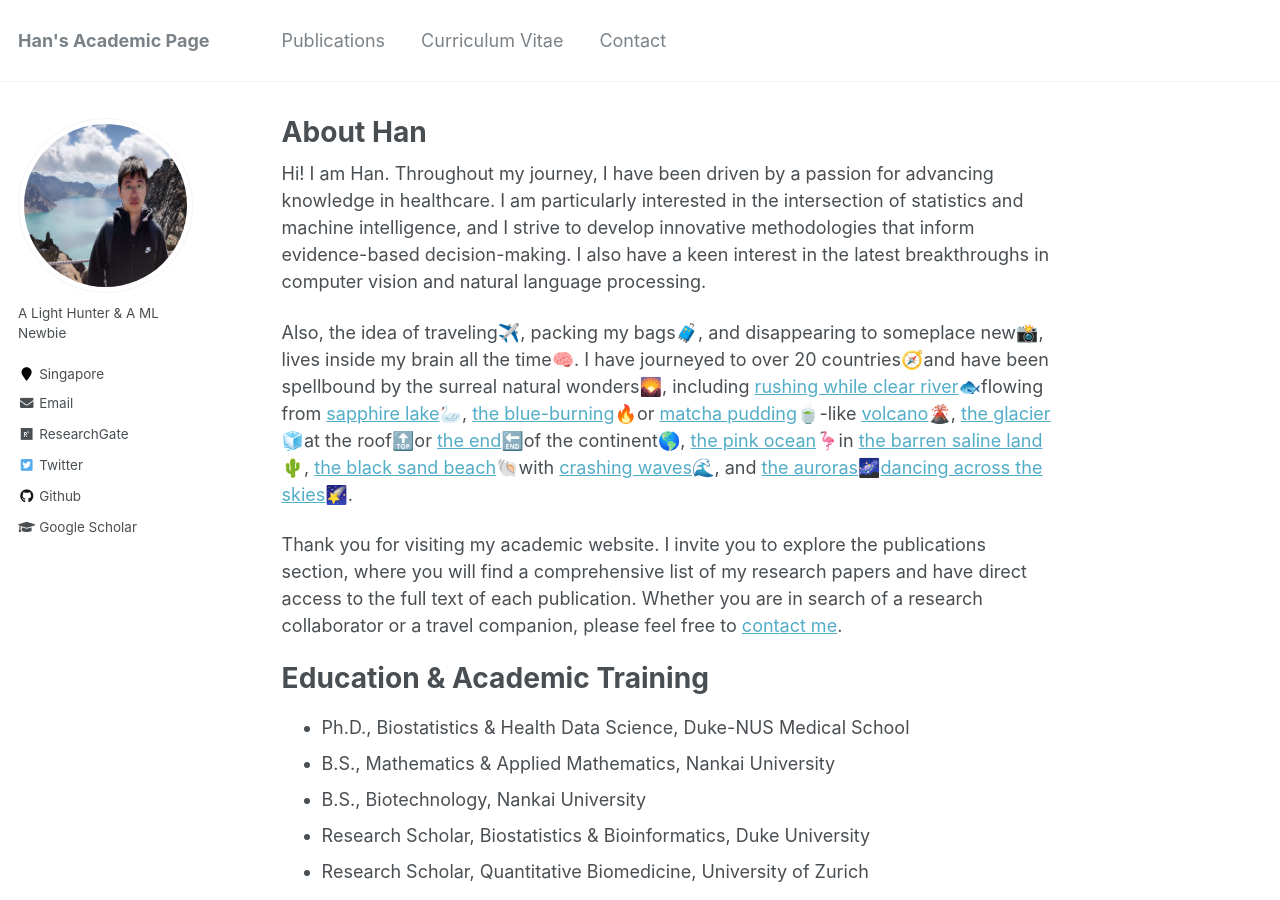
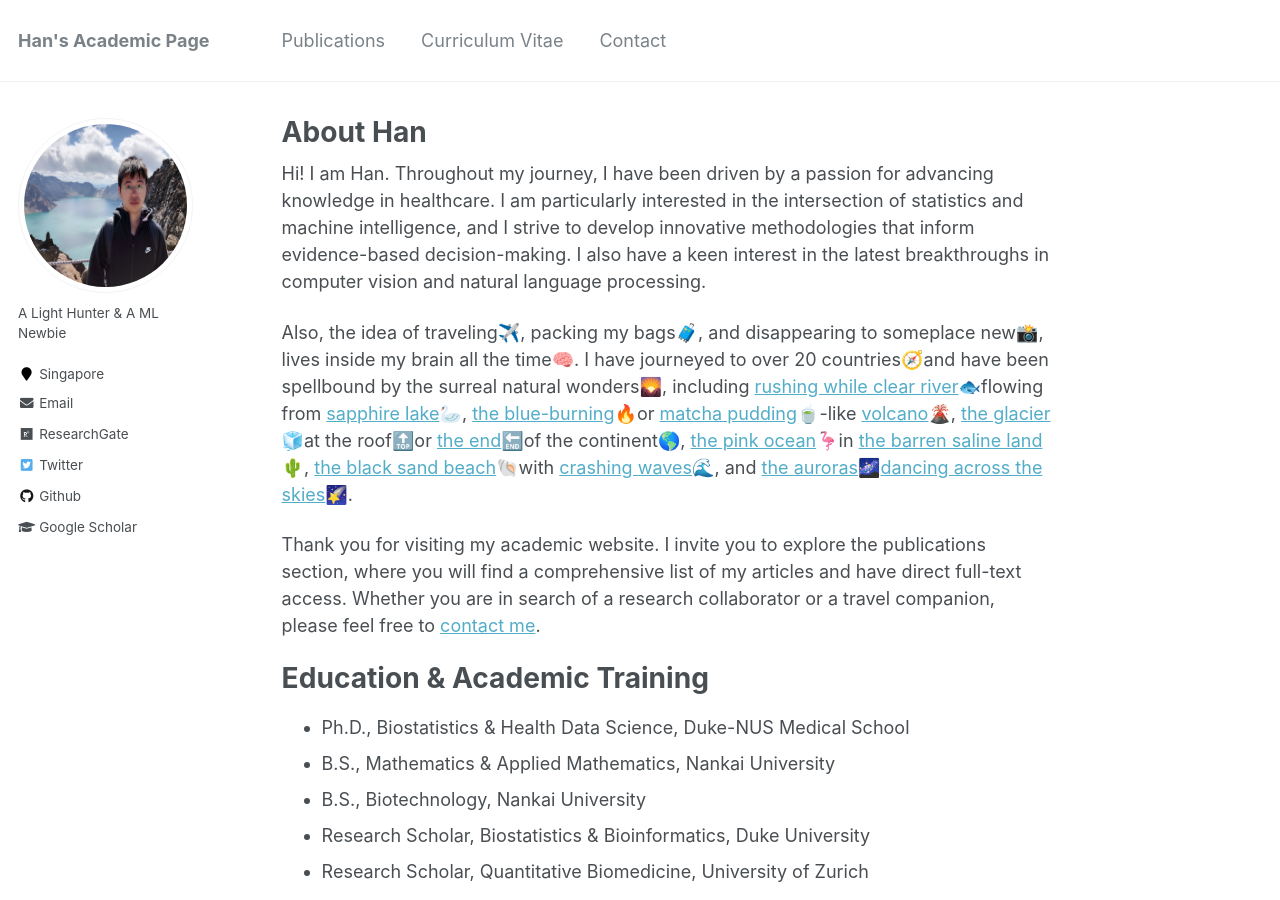
Before and after one commit to Han-Yuan-Med/Han-Yuan-Med.github.io, a Jekyll site: the page built from _pages/about.md, in a window 1280 px wide and 900 px high. Built offline with Jekyll 4.4.1, drawn with Linux system fonts in a browser that asks for light colours.

Commit message:
Update about.md

```diff
--- a/_pages/about.md
+++ b/_pages/about.md
@@ -11,7 +11,7 @@ Hi! I am Han. Throughout my journey, I have been driven by a passion for advanci
 
 Also, the idea of traveling✈️, packing my bags🧳, and disappearing to someplace new📸, lives inside my brain all the time🧠. I have journeyed to over 20 countries🧭and have been spellbound by the surreal natural wonders🌄, including [rushing while clear river](/files/travel/river.jpg)🐟flowing from [sapphire lake](/files/travel/lake.jpg)🦢, [the blue-burning](/files/travel/blue_fire.jpg)🔥or [matcha pudding](/files/travel/matcha.jpg)🍵-like [volcano](/files/travel/volcano.jpg)🌋, [the glacier](/files/travel/glacier.jpg)🧊at the roof🔝or [the end](/files/travel/earth_end.jpg)🔚of the continent🌎, [the pink ocean](/files/travel/pink_lake.jpg)🦩in [the barren saline land](/files/travel/barren.jpg)🌵, [the black sand beach](/files/travel/black_beach.jpg)🐚with [crashing waves](/files/travel/waves.jpg)🌊, and [the auroras](/files/travel/aurora.jpg)🌌[dancing across the skies](/files/travel/aurora_dancing.jpg)🌠.
 
-Thank you for visiting my academic website. I invite you to explore the publications section, where you will find a comprehensive list of my research papers and have direct access to the full text of each publication. Whether you are in search of a research collaborator or a travel companion, please feel free to <a href="mailto:yuan.han@u.duke.nus.edu">contact me</a>.
+Thank you for visiting my academic website. I invite you to explore the publications section, where you will find a comprehensive list of my articles and have direct full-text access. Whether you are in search of a research collaborator or a travel companion, please feel free to <a href="mailto:yuan.han@u.duke.nus.edu">contact me</a>.
 
 # Education & Academic Training
 * Ph.D., Biostatistics & Health Data Science, Duke-NUS Medical School
```
